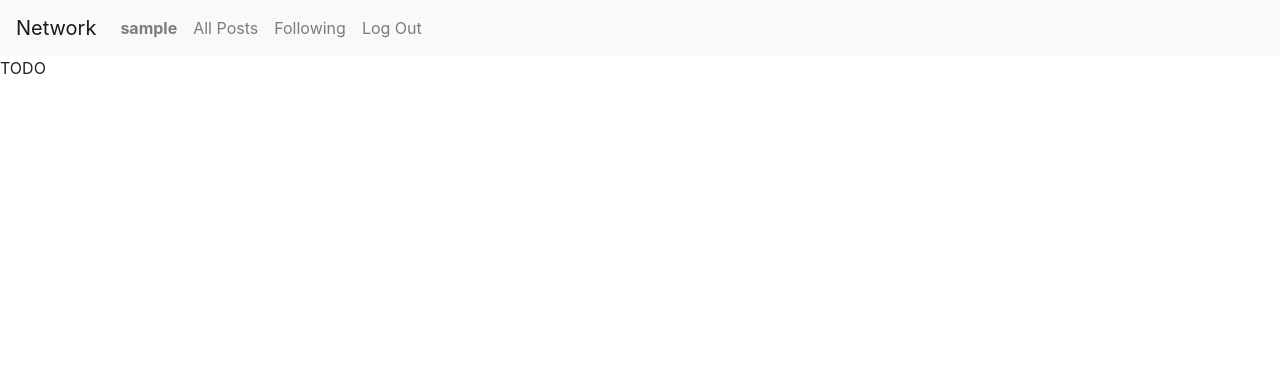
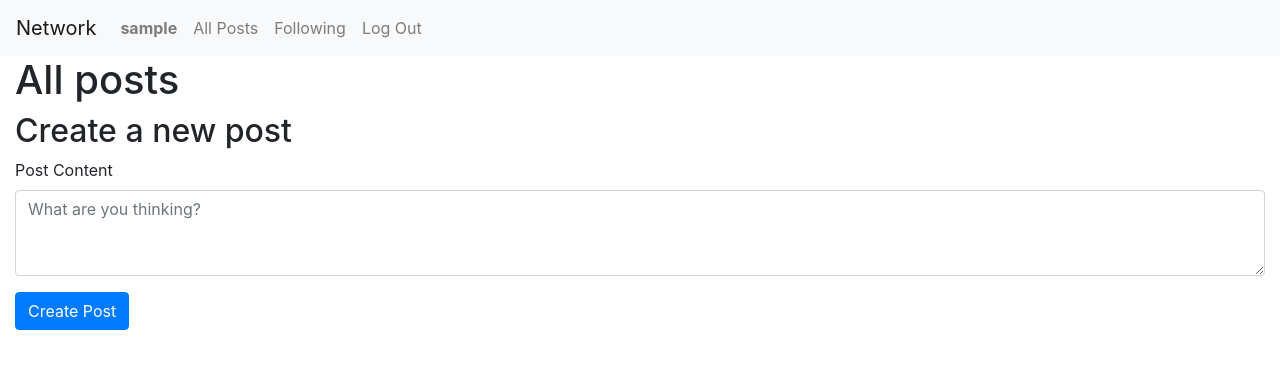
Before and after one commit to AlexCuenca99/cs50-netwok, a Django app: page / in a window 1280 px wide. Shown: the top 369 px of the page. Run offline with Django 3.2, Linux system fonts and the light colour scheme; the visitor is signed in with stand-in values (Sample User, id 1); some libraries are stand-ins or nearby versions.

Commit message:
Add create post form

```diff
--- a/network/templates/network/index.html
+++ b/network/templates/network/index.html
@@ -1,5 +1,25 @@
-{% extends "network/layout.html" %}
+{% extends "network/layout.html" %} {% block body %}
+<div class="container-fluid">
+	<h1>All posts</h1>
 
-{% block body %}
-    TODO
+	{% if user.is_authenticated %}
+
+	<form action="{% url 'create-post' %}" method="post">
+		{% csrf_token %}
+		<h2>Create a new post</h2>
+		<div class="form-group">
+			<label for="exampleFormControlTextarea1">Post Content</label>
+			<textarea
+				name="content"
+				class="form-control"
+				id="exampleFormControlTextarea1"
+				rows="3"
+				placeholder="What are you thinking?"
+				required
+			></textarea>
+		</div>
+		<button type="submit" class="btn btn-primary mb-2">Create Post</button>
+	</form>
+	{% endif %}
+</div>
 {% endblock %}
```
